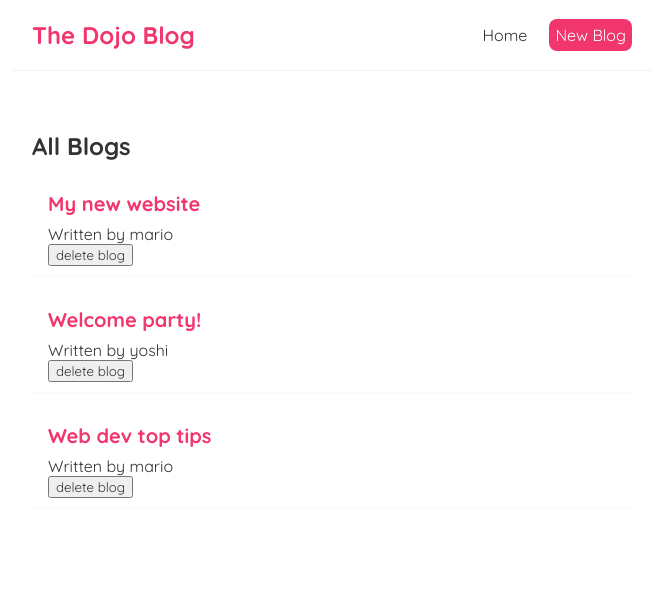
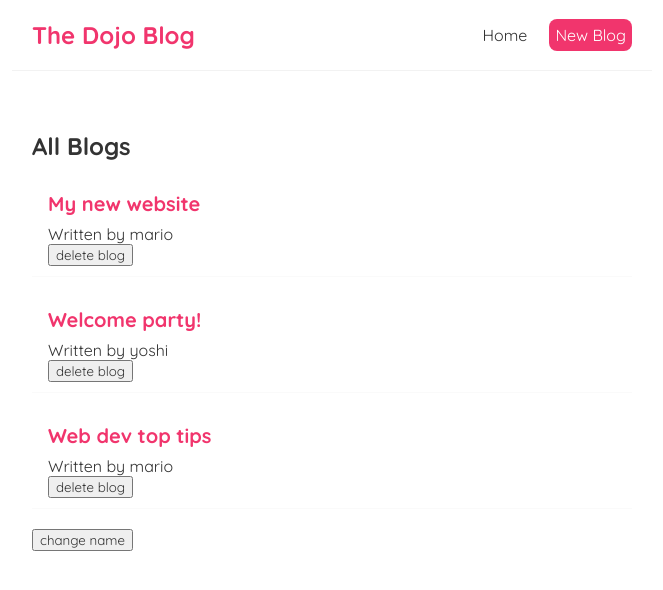
Before and after one commit to iamshaunjp/Complete-React-Tutorial, a React (Create React App) app in the folder dojo-blog/: page / in a window 1280 px wide. Shown: the top 590 px of the page, without its empty margins (308-971 px from the left). Built offline with nearby package versions, Linux system fonts and the light colour scheme.

Commit message:
lesson-15

```diff
--- a/dojo-blog/src/Home.js
+++ b/dojo-blog/src/Home.js
@@ -8,6 +8,8 @@ const Home = () => {
     { title: 'Web dev top tips', body: 'lorem ipsum...', author: 'mario', id: 3 }
   ])
 
+  const [name, setName] = useState('mario');
+
   const handleDelete = (id) => {
     const newBlogs = blogs.filter(blog => blog.id !== id);
     setBlogs(newBlogs);
@@ -16,11 +18,12 @@ const Home = () => {
   useEffect(() => {
     console.log('use effect ran');
     console.log(blogs);
-  })
+  }, [name])
 
   return (
     <div className="home">
       <BlogList blogs={blogs} title="All Blogs" handleDelete={handleDelete} />
+      <button onClick={() => setName('luigi')}>change name</button>
     </div>
   );
 }
```
Also changed, not shown: 1 other file (tests, documents, lock files or other folders).
